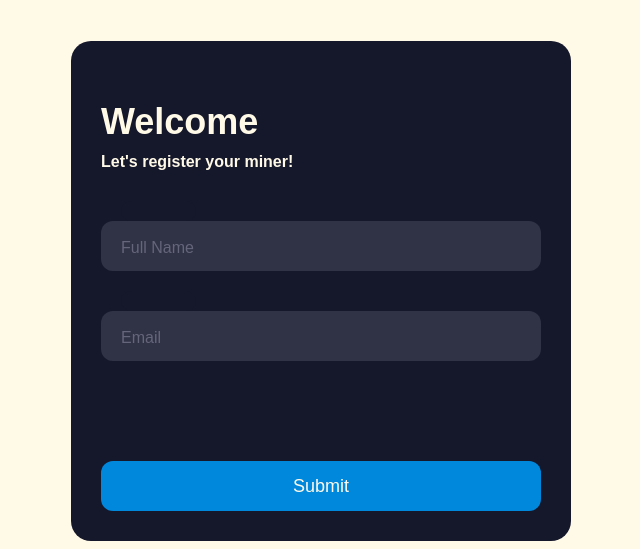
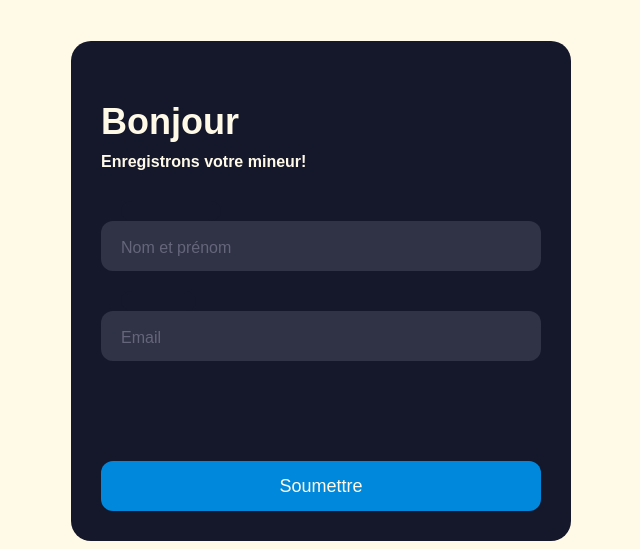
Before and after one commit to roychowdhuryrohit-dev/uniris-miner-form, a website: page public/index.html in a window 1280 px wide. Shown: the part 267-816 px from the top of the page, without its empty margins (319-959 px from the left). Drawn offline with nearby package versions, Linux system fonts and the light colour scheme.

Commit message:
Translated form to french

```diff
--- a/public/index.html
+++ b/public/index.html
@@ -10,12 +10,12 @@
 <body>
     <img class="logo" src="logoU-left-blue.svg" alt="uniris-logo">
     <div class="form">
-        <div class="title">Welcome</div>
-        <div class="subtitle">Let's register your miner!</div>
+        <div class="title">Bonjour</div>
+        <div class="subtitle">Enregistrons votre mineur!</div>
         <div class="input-container ic1">
             <input id="name" class="input" type="text" placeholder=" " autocomplete="off" />
-            <div class="cut cut-short"></div>
-            <label for="name" class="placeholder">Full Name</label>
+            <div class="cut"></div>
+            <label for="name" class="placeholder">Nom et prénom</label>
         </div>
         <div class="input-container ic2">
             <input id="email" class="input" type="text" placeholder=" " autocomplete="off" />
@@ -36,7 +36,7 @@
                 <input name="connection-type" type="radio" value="eth" checked="checked"/> &nbsp;&nbsp;&nbsp;Ethernet
             </label>
         </div> -->
-        <button type="text" id="submit-btn" class="submit">Submit</button>
+        <button type="text" id="submit-btn" class="submit">Soumettre</button>
     </div>
 </body>
 
```
